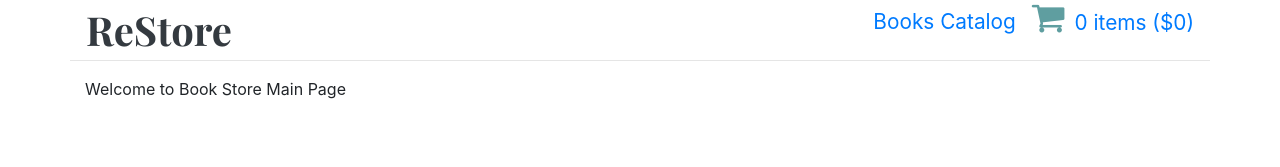
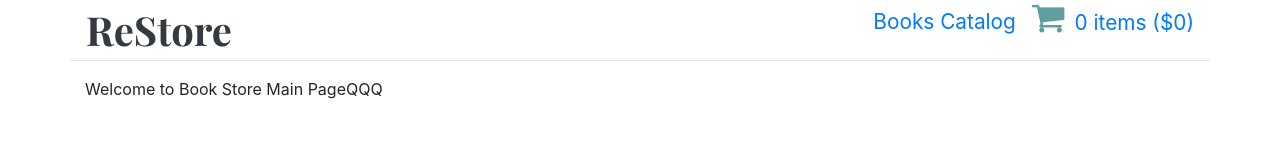
Before and after one commit to astgrey101/restore, a React (Create React App) app: page / in a window 1280 px wide. Shown: the top 167 px of the page. Built offline with nearby package versions, Linux system fonts and the light colour scheme.

Commit message:
branch2: update main page

```diff
--- a/src/components/pages/main-page.tsx
+++ b/src/components/pages/main-page.tsx
@@ -2,7 +2,7 @@ import React from 'react';
 
 const MainPage = () => (
   <div>
-    Welcome to Book Store Main Page
+    Welcome to Book Store Main PageQQQ
   </div>
 );
 
```
